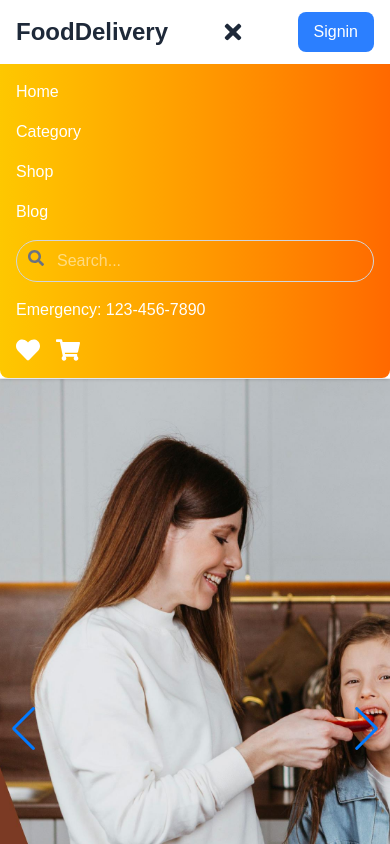
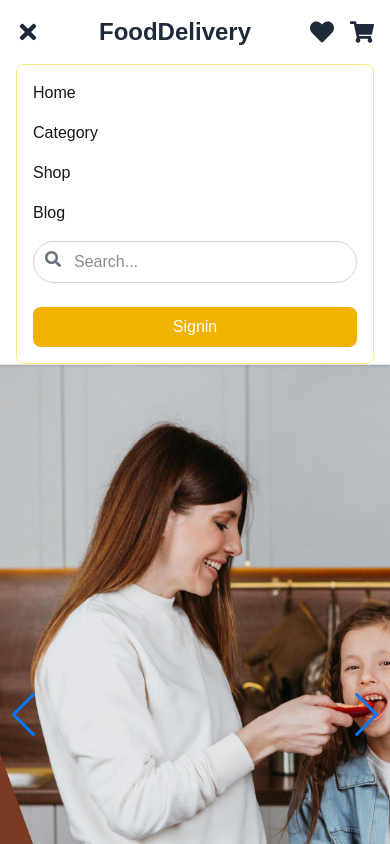
Before and after one commit to Tarikuzzaman12/FoodieGo-Application, a Next.js app: page / in a window 390 px wide. Both pictures are taken after a click on the button "Open menu". Shown: the top 844 px of the page. Built offline with nearby package versions, Linux system fonts and the light colour scheme; grey boxes are pictures that could not be loaded.

Commit message:
Navbar design Done with full responsive

```diff
--- a/src/components/Navbar.jsx
+++ b/src/components/Navbar.jsx
@@ -1,157 +1,3 @@
-// import Link from "next/link";
-
-// export default function Navbar() {
-//   return (
-//     <div className="flex justify-center items-center gap-5 m-5 p-5">
-// <Link href="/login">
-//   <button className="px-4 py-2 bg-blue-500 text-white rounded-lg hover:bg-blue-600">
-//     Signin
-//   </button>
-// </Link>
-//       <Link href="/signup">
-//         <button className="px-4 py-2 bg-gray-500 text-white rounded-lg hover:bg-gray-600">
-//           Signup
-//         </button>
-//       </Link>
-//     </div>
-//   );
-// }
-// "use client";
-
-// import React, { useState } from 'react';
-// import { FaHeart, FaShoppingCart, FaBars, FaTimes, FaSearch } from 'react-icons/fa';
-
-// const Navbar = () => {
-//   const [isOpen, setIsOpen] = useState(false);
-
-//   return (
-//     <nav className="sticky top-0 z-50 bg-white shadow-sm border-b border-gray-100">
-//       <div className="max-w-7xl mx-auto px-4 sm:px-6 lg:px-8">
-//         <div className="flex justify-between items-center h-20">
-//           {/* Logo */}
-//           <div className="flex-shrink-0">
-//             <a href="/" className="text-2xl font-bold text-gray-800 hover:text-yellow-500 transition duration-300">
-//               MyWebsite
-//             </a>
-//           </div>
-
-//           {/* Mobile Menu Button */}
-//           <div className="flex md:hidden">
-//             <button
-//               onClick={() => setIsOpen(!isOpen)}
-//               className="text-gray-800 hover:text-yellow-500 focus:outline-none transition duration-300"
-//             >
-//               {isOpen ? <FaTimes className="h-6 w-6" /> : <FaBars className="h-6 w-6" />}
-//             </button>
-//           </div>
-
-//           {/* Desktop Menu */}
-//           <div className="hidden md:flex md:items-center md:space-x-8">
-//             <a href="/" className="text-gray-800 hover:text-yellow-500 font-medium transition duration-300">
-//               Home
-//             </a>
-//             <a href="/category" className="text-gray-800 hover:text-yellow-500 font-medium transition duration-300">
-//               Category
-//             </a>
-//             <a href="/shop" className="text-gray-800 hover:text-yellow-500 font-medium transition duration-300">
-//               Shop
-//             </a>
-//             <a href="/blog" className="text-gray-800 hover:text-yellow-500 font-medium transition duration-300">
-//               Blog
-//             </a>
-//           </div>
-
-//           {/* Search Bar and Icons */}
-//           <div className="hidden md:flex items-center space-x-6">
-//             {/* Search Bar */}
-//             <div className="relative">
-//               <input
-//                 type="text"
-//                 placeholder="Search..."
-//                 className="pl-10 pr-4 py-2 rounded-full border border-gray-300 focus:outline-none focus:border-yellow-500 focus:ring-1 focus:ring-yellow-500 transition duration-300"
-//               />
-//               <FaSearch className="absolute left-3 top-2.5 text-gray-500" />
-//             </div>
-
-//             {/* Emergency Number */}
-//             <div className="text-gray-800 font-medium hover:text-yellow-500 transition duration-300">
-//               Emergency: 123-456-7890
-//             </div>
-
-//             {/* Icons */}
-//             <div className="flex space-x-4">
-//               <a href="/wishlist" className="text-gray-800 hover:text-yellow-500 transition duration-300">
-//                 <FaHeart className="h-6 w-6" />
-//               </a>
-//               <a href="/cart" className="text-gray-800 hover:text-yellow-500 transition duration-300">
-//                 <FaShoppingCart className="h-6 w-6" />
-//               </a>
-//             </div>
-//           </div>
-//         </div>
-//       </div>
-
-//       {/* Mobile Menu */}
-//       {isOpen && (
-//         <div className="md:hidden bg-white shadow-lg">
-//           <div className="px-4 pt-4 pb-6 space-y-4">
-//             <a href="/" className="block text-gray-800 hover:text-yellow-500 font-medium transition duration-300">
-//               Home
-//             </a>
-//             <a href="/category" className="block text-gray-800 hover:text-yellow-500 font-medium transition duration-300">
-//               Category
-//             </a>
-//             <a href="/shop" className="block text-gray-800 hover:text-yellow-500 font-medium transition duration-300">
-//               Shop
-//             </a>
-//             <a href="/blog" className="block text-gray-800 hover:text-yellow-500 font-medium transition duration-300">
-//               Blog
-//             </a>
-//             {/* Mobile Search Bar */}
-//             <div className="relative mt-4">
-//               <input
-//                 type="text"
-//                 placeholder="Search..."
-//                 className="w-full pl-10 pr-4 py-2 rounded-full border border-gray-300 focus:outline-none focus:border-yellow-500 focus:ring-1 focus:ring-yellow-500 transition duration-300"
-//               />
-//               <FaSearch className="absolute left-3 top-2.5 text-gray-500" />
-//             </div>
-//             {/* Mobile Emergency Number */}
-//             <div className="text-gray-800 font-medium hover:text-yellow-500 transition duration-300 mt-4">
-//               Emergency: 123-456-7890
-//             </div>
-//             {/* Mobile Icons */}
-//             <div className="flex space-x-4 mt-4">
-//               <a href="/wishlist" className="text-gray-800 hover:text-yellow-500 transition duration-300">
-//                 <FaHeart className="h-6 w-6" />
-//               </a>
-//               <a href="/cart" className="text-gray-800 hover:text-yellow-500 transition duration-300">
-//                 <FaShoppingCart className="h-6 w-6" />
-//               </a>
-//             </div>
-//           </div>
-//         </div>
-//       )}
-//     </nav>
-//   );
-// };
-
-// export default Navbar;
-
-
-
-
-
-
-
-
-
-
-
-
-
-
-
 
 "use client";
 
@@ -166,17 +12,7 @@ const Navbar = () => {
     <nav className="sticky top-0 z-50 border-b border-gray-200 bg-white shadow-sm">
       <div className="max-w-7xl mx-auto px-4 sm:px-6 lg:px-8">
         <div className="flex justify-between items-center h-16">
-          {/* Logo */}
-          <div className="flex-shrink-0">
-            <a
-              href="/"
-              className="text-2xl font-bold text-gray-800 hover:text-yellow-600 transition duration-300"
-            >
-              FoodDelivery
-            </a>
-          </div>
-
-          {/* Mobile Menu Button */}
+          {/* Mobile Menu Button (Left) */}
           <div className="flex md:hidden">
             <button
               onClick={() => setIsOpen(!isOpen)}
@@ -187,7 +23,35 @@ const Navbar = () => {
             </button>
           </div>
 
-          {/* Desktop Menu */}
+          {/* Website Name (Center) */}
+          <div className="flex-shrink-0 mx-auto md:mx-0">
+            <a
+              href="/"
+              className="text-2xl font-bold text-gray-800 hover:text-yellow-600 transition duration-300"
+            >
+              FoodDelivery
+            </a>
+          </div>
+
+          {/* Icons for Mobile (Right) */}
+          <div className="flex md:hidden items-center space-x-4">
+            <a
+              href="/wishlist"
+              className="text-gray-800 hover:text-red-500 transition duration-300"
+              aria-label="Wishlist"
+            >
+              <FaHeart className="h-6 w-6" />
+            </a>
+            <a
+              href="/cart"
+              className="text-gray-800 hover:text-green-500 transition duration-300"
+              aria-label="Cart"
+            >
+              <FaShoppingCart className="h-6 w-6" />
+            </a>
+          </div>
+
+          {/* Desktop Menu (Hidden on Mobile) */}
           <div className="hidden md:flex md:items-center md:space-x-6">
             <a
               href="/"
@@ -215,7 +79,7 @@ const Navbar = () => {
             </a>
           </div>
 
-          {/* Search Bar and Icons */}
+          {/* Search Bar and Icons (Right - Desktop) */}
           <div className="hidden md:flex items-center space-x-6">
             {/* Search Bar */}
             <div className="relative">
@@ -225,11 +89,6 @@ const Navbar = () => {
                 className="pl-10 pr-4 py-2 rounded-full border border-gray-300 focus:outline-none focus:border-yellow-500 transition duration-300"
               />
               <FaSearch className="absolute left-3 top-2.5 text-gray-500" />
-            </div>
-
-            {/* Emergency Number */}
-            <div className="text-gray-800 font-medium">
-              Emergency: 123-456-7890
             </div>
 
             {/* Icons */}
@@ -249,41 +108,41 @@ const Navbar = () => {
                 <FaShoppingCart className="h-6 w-6" />
               </a>
             </div>
-          </div>
+
+            {/* Signin Button */}
             <Link href="/login">
-            <button className="px-4 py-2 bg-blue-500 text-white rounded-lg hover:bg-blue-600">
+              <button className="px-4 py-2 bg-yellow-500 text-white rounded-lg hover:bg-yellow-600 transition duration-300">
                 Signin
               </button>
             </Link>
           </div>
-
         </div>
 
         {/* Mobile Menu */}
         {isOpen && (
-        <div className="md:hidden bg-gradient-to-r from-yellow-400 to-orange-500 text-white p-4 rounded-b-lg">
+          <div className="md:hidden border border-amber-200 p-4 rounded-lg">
             <div className="space-y-4">
               <a
                 href="/"
-              className="block text-white hover:text-yellow-200 transition duration-300"
+                className="block hover:text-yellow-200 transition duration-300"
               >
                 Home
               </a>
               <a
                 href="/category"
-              className="block text-white hover:text-yellow-200 transition duration-300"
+                className="block hover:text-yellow-200 transition duration-300"
               >
                 Category
               </a>
               <a
                 href="/shop"
-              className="block text-white hover:text-yellow-200 transition duration-300"
+                className="block hover:text-yellow-200 transition duration-300"
               >
                 Shop
               </a>
               <a
                 href="/blog"
-              className="block text-white hover:text-yellow-200 transition duration-300"
+                className="block hover:text-yellow-200 transition duration-300"
               >
                 Blog
               </a>
@@ -296,30 +155,16 @@ const Navbar = () => {
                 />
                 <FaSearch className="absolute left-3 top-2.5 text-gray-500" />
               </div>
-            {/* Mobile Emergency Number */}
-            <div className="text-white font-medium mt-2">
-              Emergency: 123-456-7890
-            </div>
-            {/* Mobile Icons */}
-            <div className="flex space-x-4 mt-2">
-              <a
-                href="/wishlist"
-                className="text-white hover:text-red-200 transition duration-300"
-                aria-label="Wishlist"
-              >
-                <FaHeart className="h-6 w-6" />
-              </a>
-              <a
-                href="/cart"
-                className="text-white hover:text-green-200 transition duration-300"
-                aria-label="Cart"
-              >
-                <FaShoppingCart className="h-6 w-6" />
-              </a>
-            </div>
+              {/* Signin Button in Mobile Menu */}
+              <Link href="/login">
+                <button className="w-full px-4 py-2 bg-yellow-500 text-white rounded-lg hover:bg-yellow-600 transition duration-300 mt-2">
+                  Signin
+                </button>
+              </Link>
             </div>
           </div>
         )}
+      </div>
     </nav>
   );
 };
```
Also changed, not shown: 1 other file (tests, documents, lock files or other folders). Lines whose indentation alone changed are shown as unchanged.
